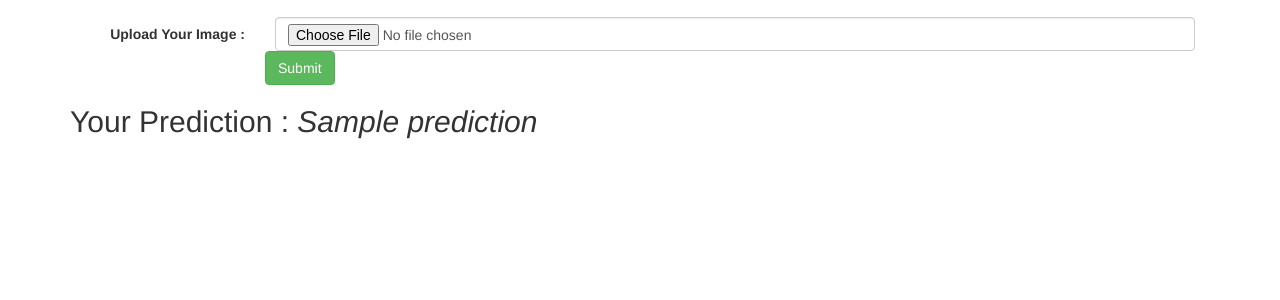
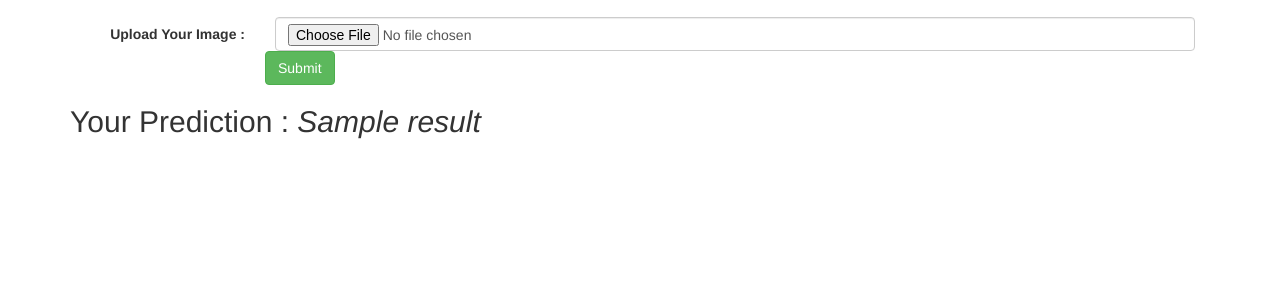
Before and after one commit to walaa242/flaskandweb, a Flask app: template templates/index.html in a window 1280 px wide. Shown: the part 209-509 px from the top of the page. Run offline with Flask 2, Linux system fonts and the light colour scheme; the template is opened without the code that fills it: most values are stand-ins (such as "Sample title", 1, 10 or a date in 2020); some libraries are stand-ins or nearby versions.

Commit message:
Update index.html

```diff
--- a/templates/index.html
+++ b/templates/index.html
@@ -27,10 +27,10 @@
     </div>
   </form>
 
-	{% if prediction %}
+	{% if result %}
 
   <!-- <img src="{{img_path}}" height="400px" width="400px"> -->
-	<h2> Your Prediction   : <i> {{prediction}} </i></h2>
+	<h2> Your Prediction   : <i> {{result}} </i></h2>
 
 	{% endif %}
 
```
